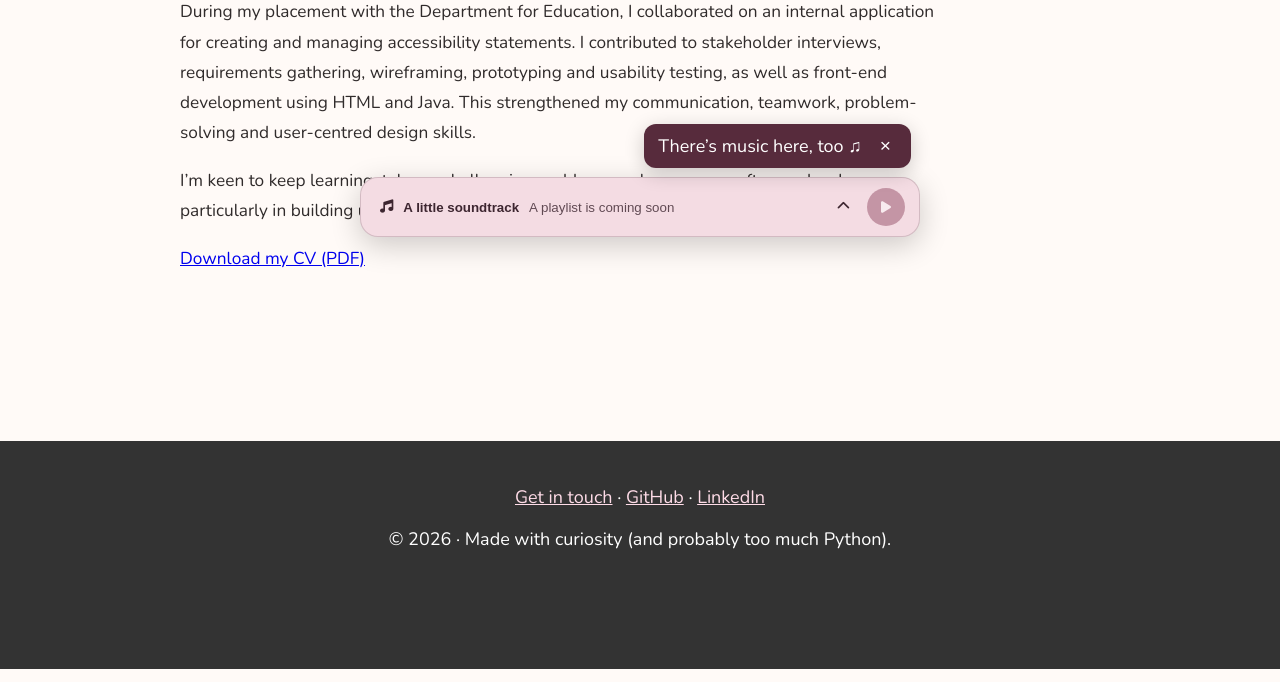
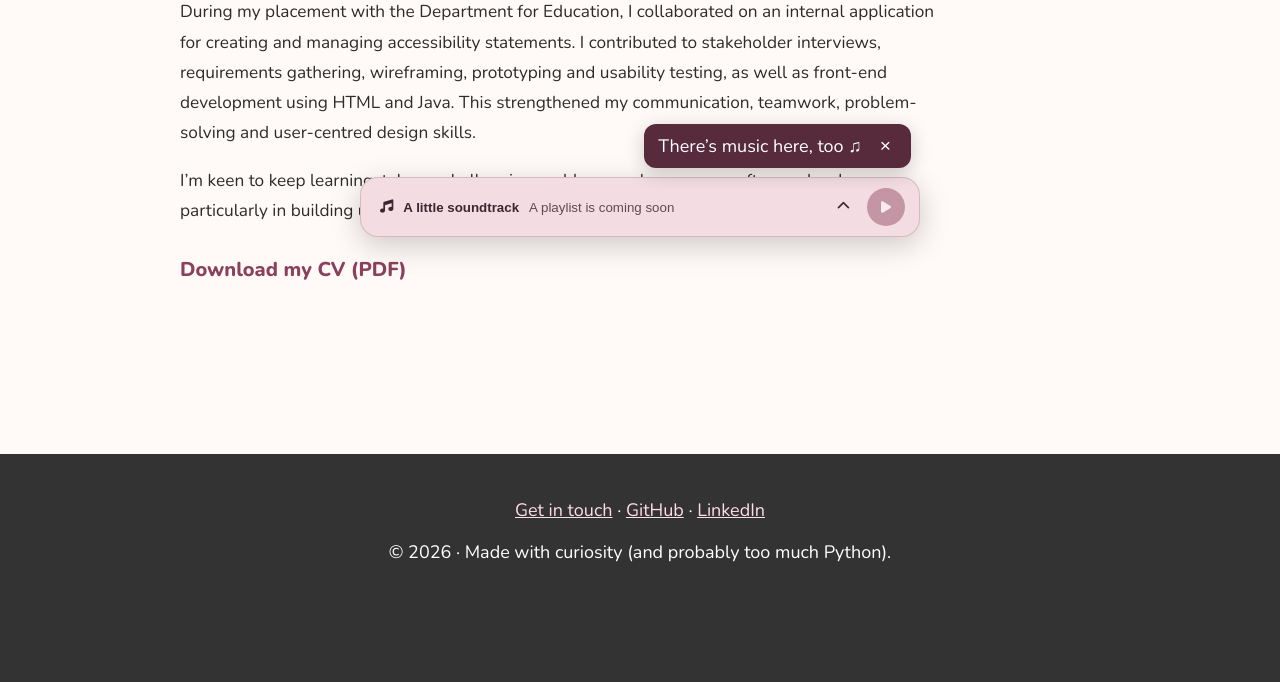
Before and after one commit to Frances06/Repertoire, a Flask app: page /about in a window 1280 px wide. Shown: the part 549-1231 px from the top of the page. Run offline with Flask 3, Linux system fonts and the light colour scheme; data that the repository does not hold is empty; some web fonts are replaced.

Commit message:
Refine CV and high-contrast project link styles

```diff
--- a/static/styles.css
+++ b/static/styles.css
@@ -968,3 +968,20 @@ main { display: block; width: min(1120px, 100%); margin: 0 auto; padding: clamp(
   outline: 3px solid currentColor;
   outline-offset: 3px;
 }
+
+
+/* CV download link styling */
+.cv-download {
+  display: inline-block;
+  margin-top: 8px;
+  color: var(--welcome-color);
+  font-size: 1.25rem;
+  font-weight: 800;
+  text-decoration: none;
+}
+.cv-download:hover { text-decoration: underline; }
+
+/* Keep project links readable in high-contrast mode. */
+:root[data-theme="high-contrast"] .project-link {
+  color: #000;
+}
```
